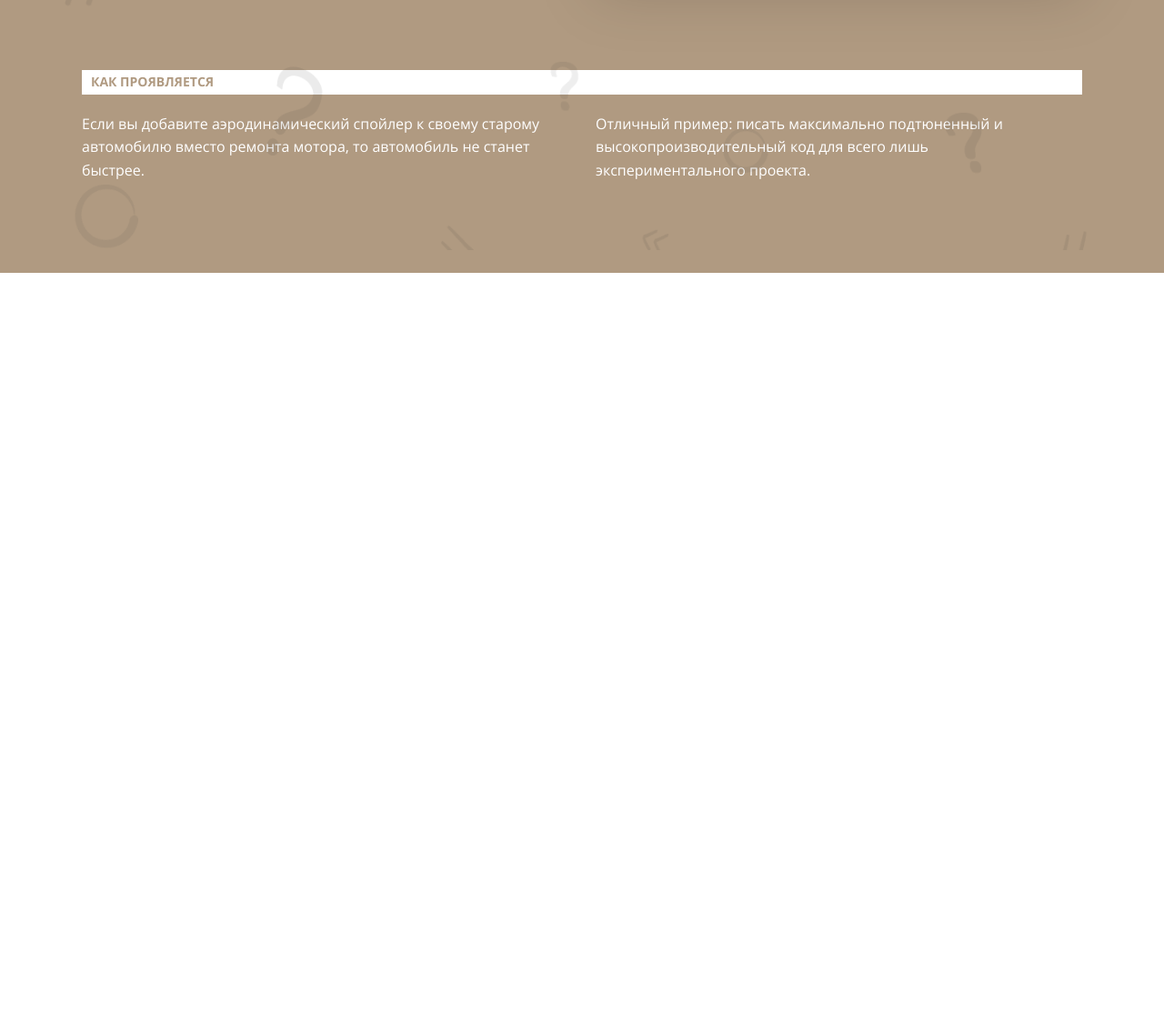
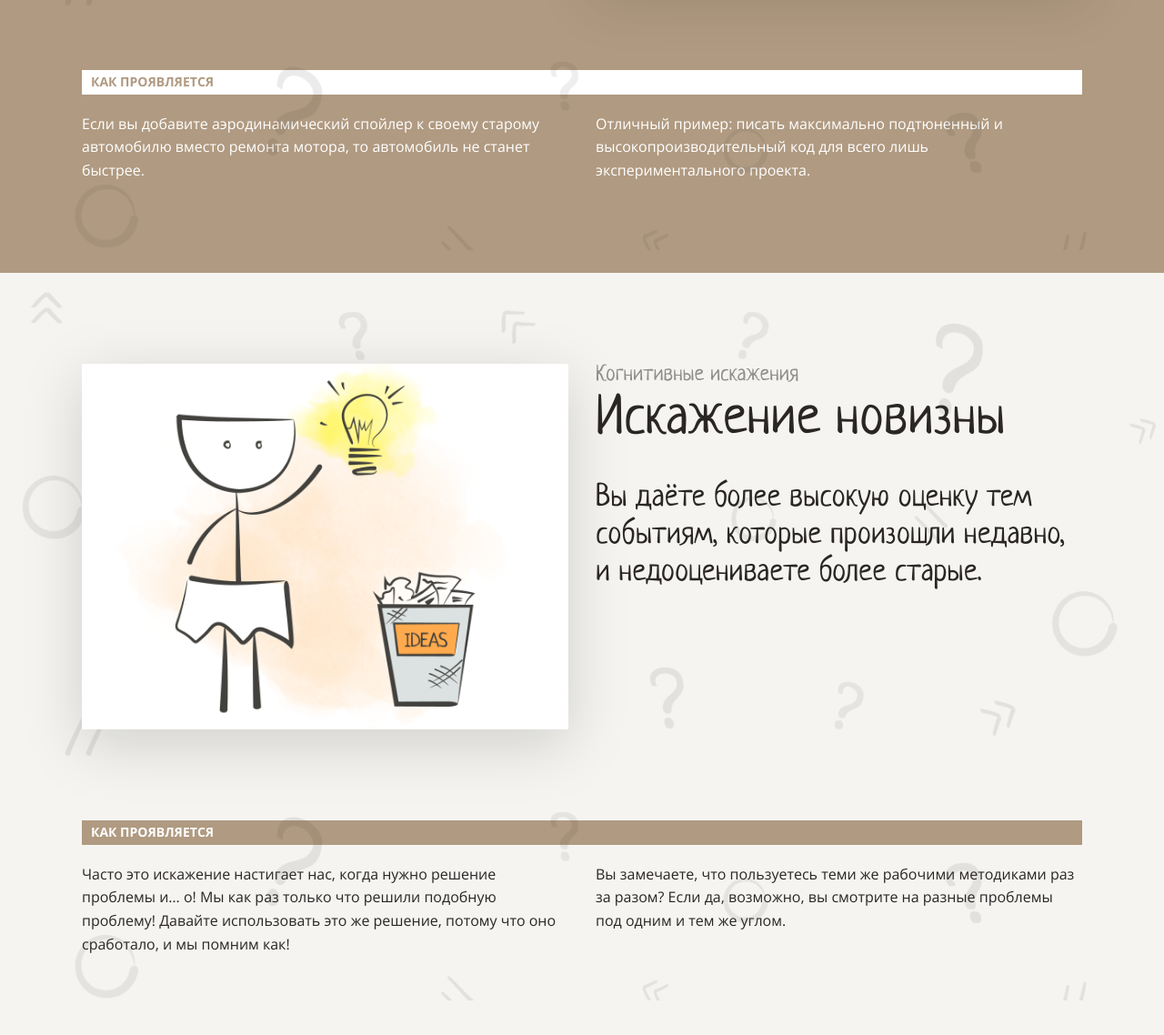
Before and after one commit to paalso/layout-designer-project-lvl1, a website: page src/index.html in a window 1280 px wide. Shown: the part 4155-5293 px from the top of the page at 91% size. Before the commit the page ends 4455 px from the top, so only its background shows below. Drawn offline with Linux system fonts and the light colour scheme; files whose address does not match are found by name.

Commit message:
Complete section 6 ('distortion of novelty' biase section)

```diff
--- a/src/index.html
+++ b/src/index.html
@@ -123,7 +123,6 @@
           </header>
           <img src="img/2.png" class="ikea-effect-img shadow" alt="Чувак наблюдает за запуском ракеты">
         </div>
-
         <h4 class="biase-content-header">Как проявляется</h4>
         <div class="d-flex justify-between columns-container-2">
           <p>
@@ -135,9 +134,34 @@
             экспериментального проекта.
           </p>
         </div>
-
       </div>
     </section>
+
+    <section id="distortion-of-novelty" class="biase-block light-theme question-background">
+      <div class="container">
+        <div class="d-flex justify-between columns-container-2">
+          <img src="img/3.png" class="ikea-effect-img shadow" alt="Чувак с лампочкой">
+          <header class="font-neucha">
+            <div class="running-head">Когнитивные искажения</div>
+            <h2 class="mb-30">Искажение новизны</h2>
+            <div class="biase-thesis">Вы даёте более высокую оценку тем событиям, которые произошли недавно, и
+              недооцениваете более старые.</div>
+          </header>
+        </div>
+        <h4 class="biase-content-header">Как проявляется</h4>
+        <div class="d-flex justify-between columns-container-2">
+          <p>
+            Часто это искажение настигает нас, когда нужно решение проблемы и… о! Мы как раз только что решили подобную
+            проблему! Давайте использовать это же решение, потому что оно сработало, и мы помним как!
+          </p>
+          <p>
+            Вы замечаете, что пользуетесь теми же рабочими методиками раз за разом? Если да, возможно, вы смотрите на
+            разные проблемы под одним и тем же углом.
+          </p>
+        </div>
+      </div>
+    </section>
+
   </main>
 
   <!-- <footer>
```
